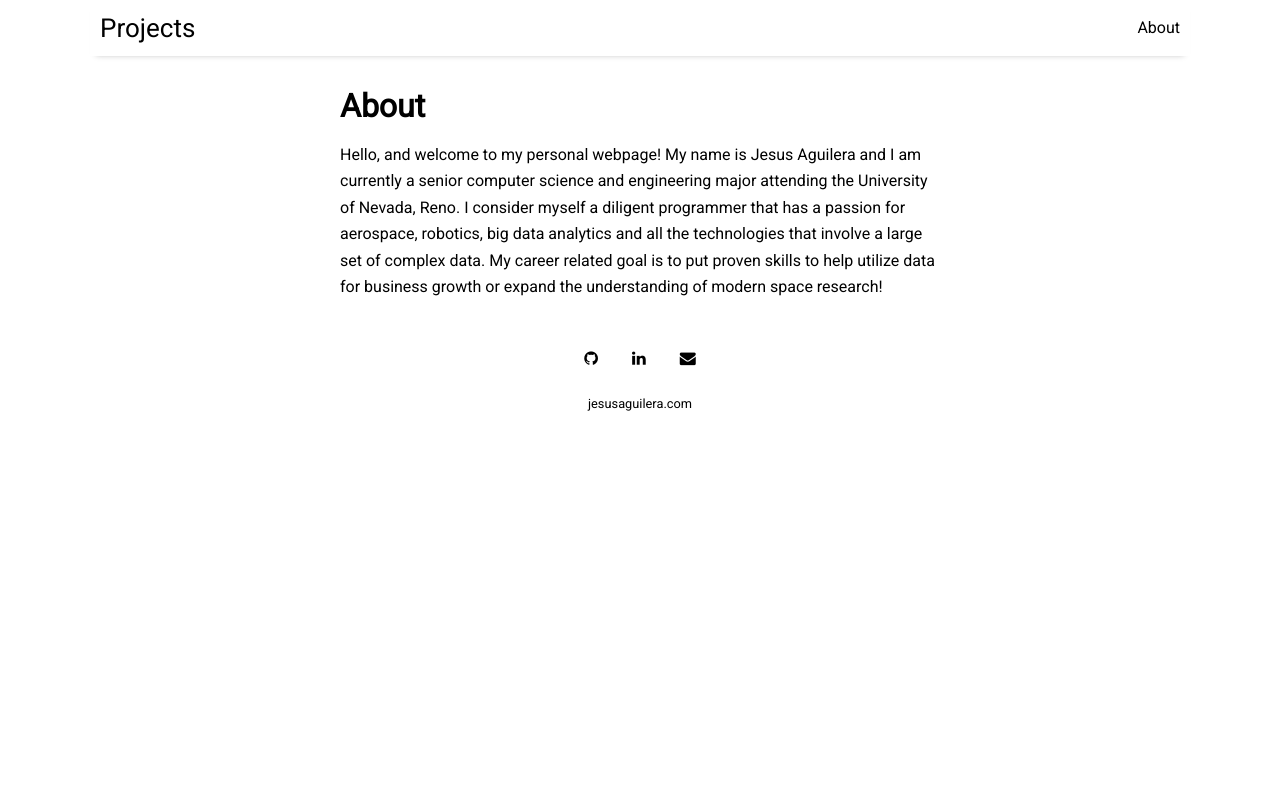
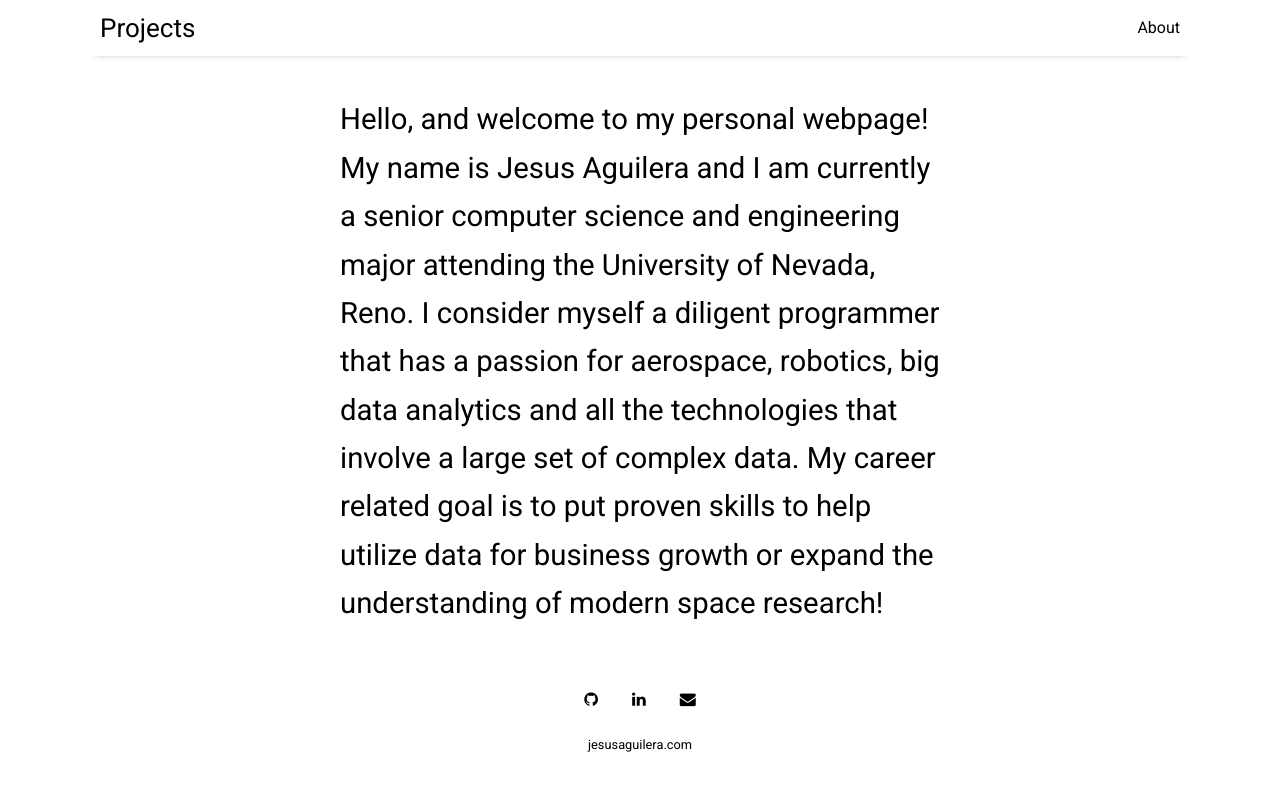
Before and after one commit to jeaguil/jeaguil.github.io, a Jekyll site: the page built from pages/about.md, in a window 1280 px wide. Shown: the top 791 px of the page. Built offline with Jekyll 4.4.1, drawn with Linux system fonts in a browser that asks for light colours; nearby versions of some CDN libraries.

Commit message:
Change page layout
Remove page title on content and changed to bigger font size

```diff
--- a/_layouts/misc.html
+++ b/_layouts/misc.html
@@ -3,11 +3,11 @@ layout: default
 ---
 
 <div class="page-title misc-content">
-  <h1>
+  <!-- <h1>
     {{ page.title }}
-  </h1>
+  </h1> -->
 
-<article>
+<article style="font-size: 22pt;">
   {{ content }}
 </article>
 
```
